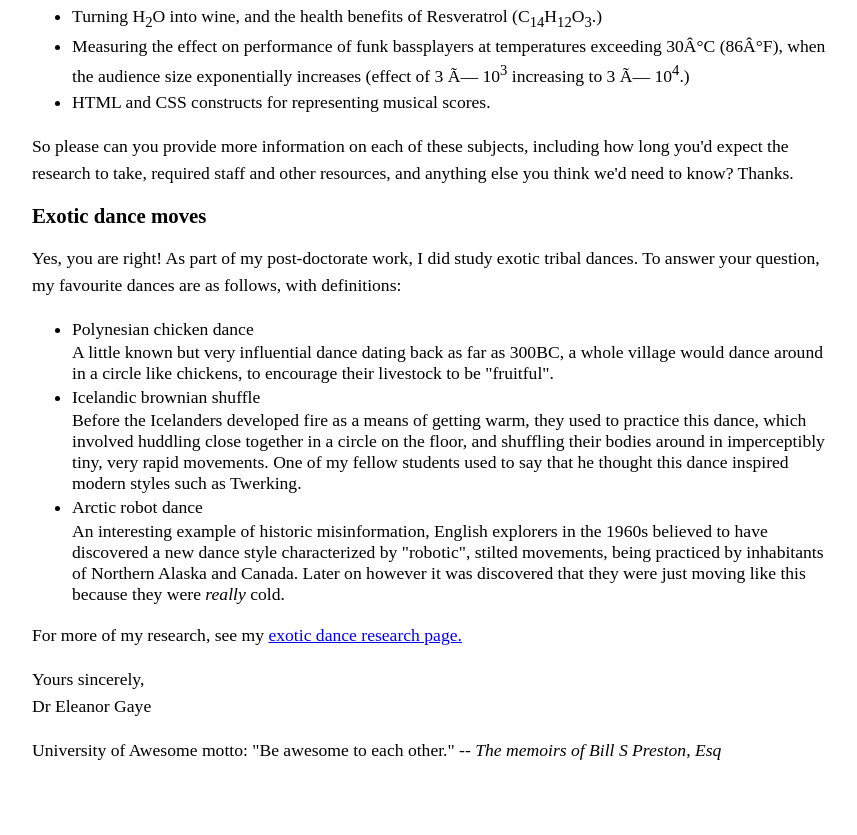
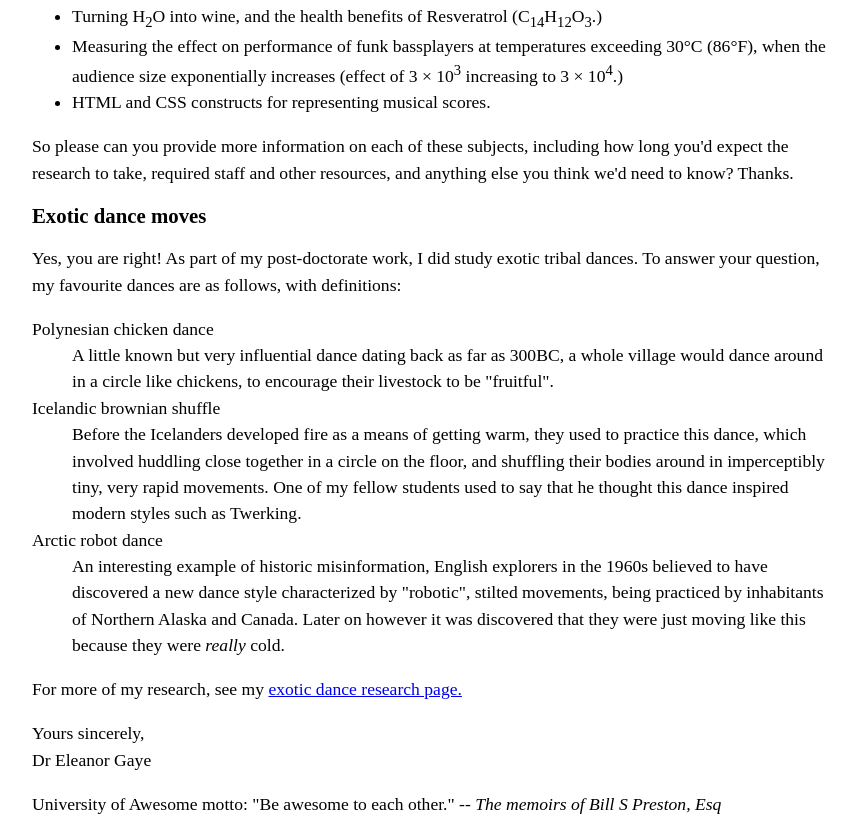
Before and after one commit to GiannaMarie/myfirstproject, a plain HTML site: page lettermarkup/001/index.html in a window 1280 px wide. Shown: the part 934-1769 px from the top of the page, without its empty margins (208-1065 px from the left). Before the commit the page ends 1715 px from the top, so only its background shows below. Drawn offline with Linux system fonts and the light colour scheme.

Commit message:
Here are some changes from my final check.

```diff
--- a/lettermarkup/001/index.html
+++ b/lettermarkup/001/index.html
@@ -1,7 +1,7 @@
 <!DOCTYPE html>
   <html lang="en-US">
     <head>
-    <meta charset="uft-8">
+    <meta charset="utf-8">
     <meta name="author" content="Dr. Eleanor Gaye">
     <meta name="description" content="This is a letter from Eleanor Gaye.">
     <title>Markup Letter</title>
@@ -97,14 +97,14 @@
 
   <p>Yes, you are right! As part of my post-doctorate work, I did study exotic tribal dances. To answer your question, my favourite dances are as follows, with definitions:</p>
 
-<ul>
-<li>  Polynesian chicken dance</li>
-  A little known but very influential dance dating back as far as 300<abbr>BC</abbr>, a whole village would dance around in a circle like chickens, to encourage their livestock to be "fruitful".
-<li>  Icelandic brownian shuffle</li>
-  Before the Icelanders developed fire as a means of getting warm, they used to practice this dance, which involved huddling close together in a circle on the floor, and shuffling their bodies around in imperceptibly tiny, very rapid movements. One of my fellow students used to say that he thought this dance inspired modern styles such as Twerking.
-<li>  Arctic robot dance</li>
-  An interesting example of historic misinformation, English explorers in the 1960s believed to have discovered a new dance style characterized by "robotic", stilted movements, being practiced by inhabitants of Northern Alaska and Canada. Later on however it was discovered that they were just moving like this because they were <em>really</em> cold.
-</ul>
+<dl>
+<dt>  Polynesian chicken dance</dt>
+  <dd>A little known but very influential dance dating back as far as 300<abbr>BC</abbr>, a whole village would dance around in a circle like chickens, to encourage their livestock to be "fruitful".</dd>
+<dt>  Icelandic brownian shuffle</dt>
+<dd>  Before the Icelanders developed fire as a means of getting warm, they used to practice this dance, which involved huddling close together in a circle on the floor, and shuffling their bodies around in imperceptibly tiny, very rapid movements. One of my fellow students used to say that he thought this dance inspired modern styles such as Twerking.</dd>
+<dt>  Arctic robot dance</dt>
+  <dd>An interesting example of historic misinformation, English explorers in the 1960s believed to have discovered a new dance style characterized by "robotic", stilted movements, being practiced by inhabitants of Northern Alaska and Canada. Later on however it was discovered that they were just moving like this because they were <em>really</em> cold.</dd>
+</dl>
 
   <p>For more of my research, see my <a href="http://example.com" target="_blank">exotic dance research page.</a></p>
 
```
